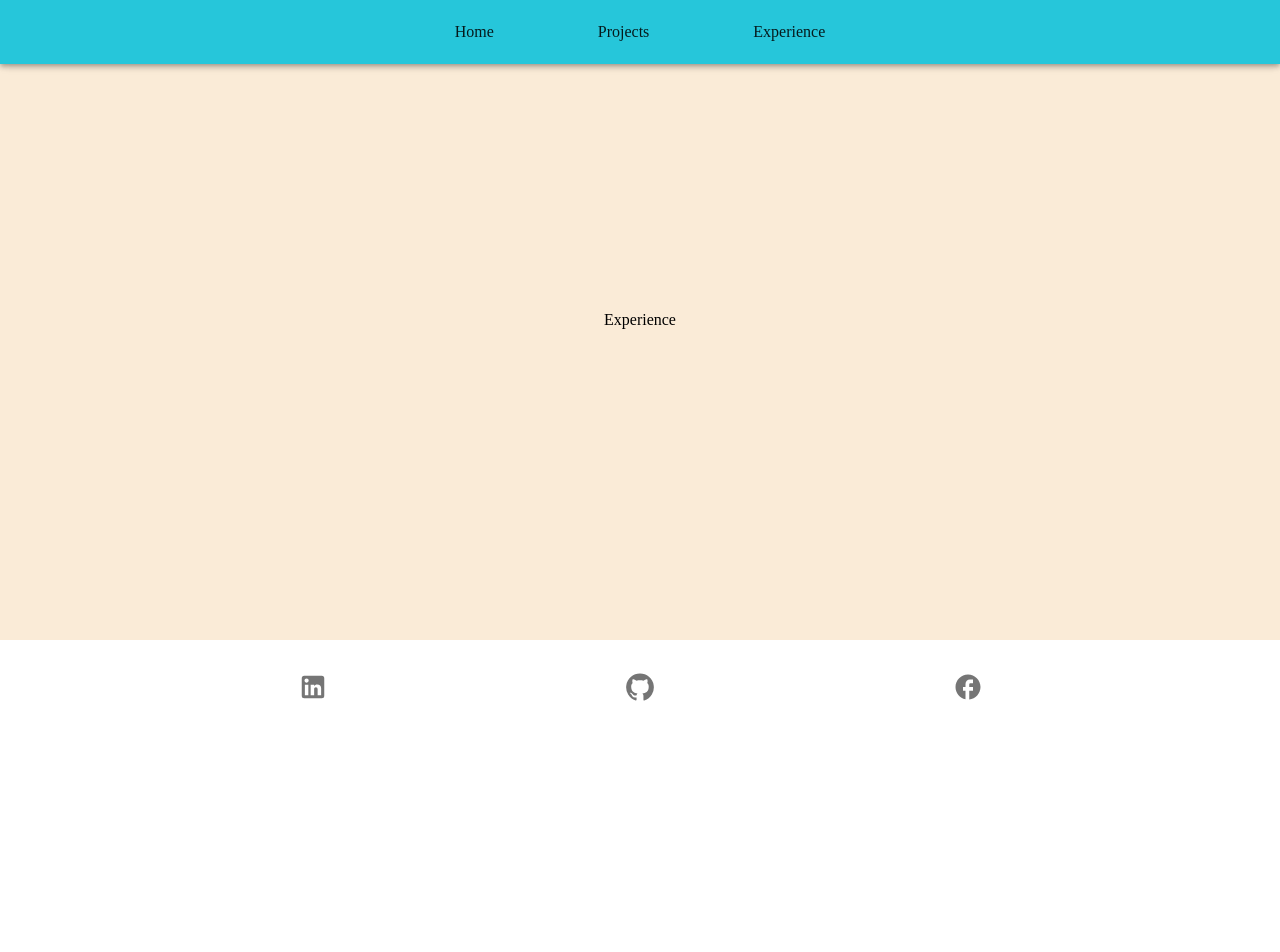
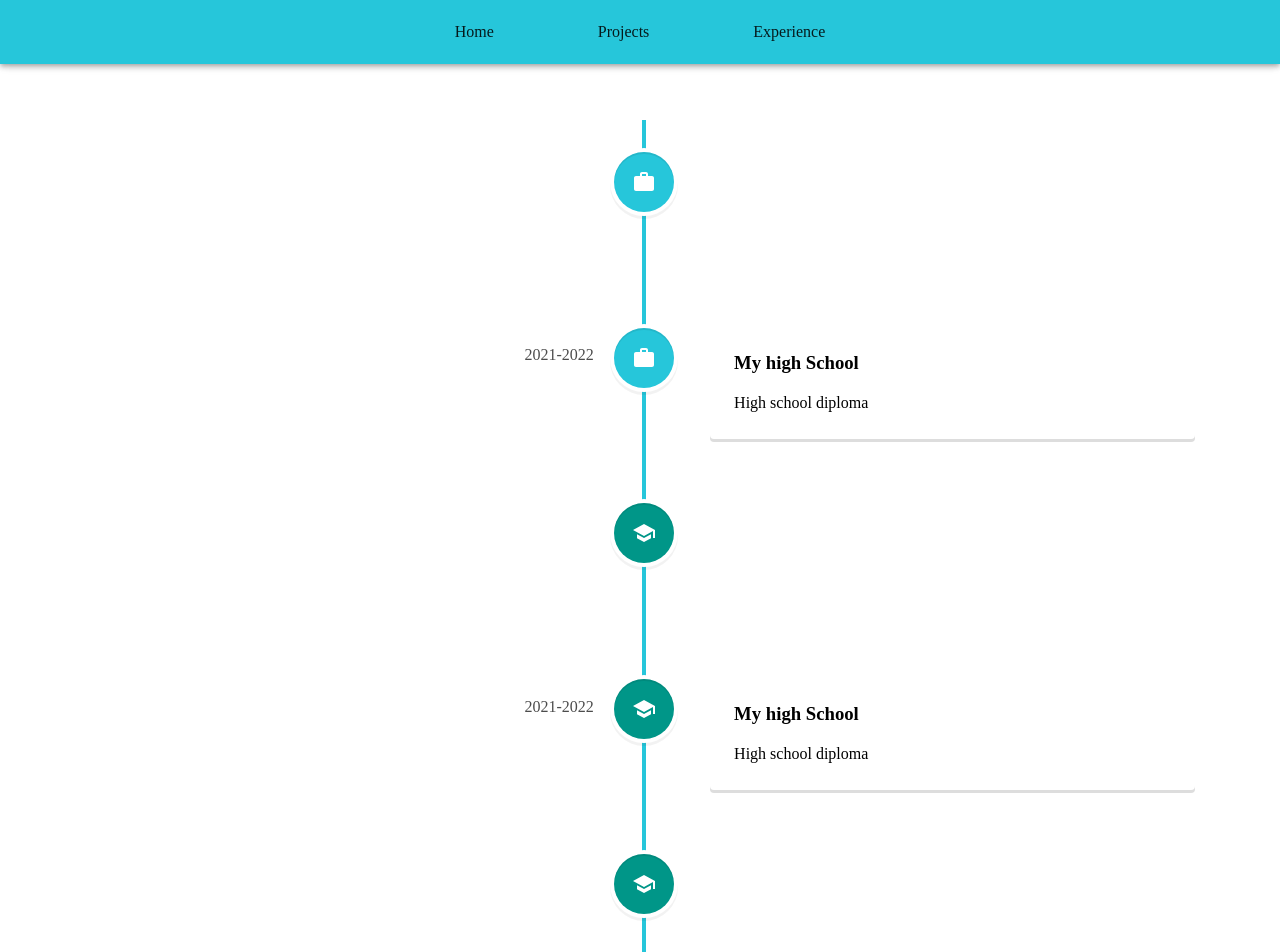
Before and after one commit to yuxianxu/new-portfolio-yx-react, a React (Create React App) app: page /experience in a window 1280 px wide. Shown: the top 952 px of the page. Before the commit the page ends 800 px from the top, so only its background shows below. Built offline with nearby package versions, Linux system fonts and the light colour scheme.

Commit message:
Add experience page verticaltimeline

```diff
--- a/src/components/Footer.js
+++ b/src/components/Footer.js
@@ -6,17 +6,28 @@ function Footer() {
   return (
     <Box>
       <Box
-        sx={{ display: 'flex', justifyContent: 'space-evenly', paddingTop: 4 }}
+        sx={{
+          display: 'flex',
+          justifyContent: 'center',
+          gap: 3,
+          paddingTop: 4,
+          paddingBottom: 4,
+          backgroundColor: 'black',
+          opacity: '0.7',
+        }}
       >
         <Link href="https://linkedin.com/in/yuxianxu">
-          <LinkedIn color="action" sx={{ fontSize: 30 }} />
+          <LinkedIn sx={{ fontSize: 30 }} />
         </Link>
         <Link href="https://github.com/yuxianxu">
-          <GitHub color="action" sx={{ fontSize: 30 }} />
+          <GitHub sx={{ fontSize: 30 }} />
         </Link>
         <Link href="https://facebook.com">
-          <FacebookRounded color="action" sx={{ fontSize: 30 }} />
+          <FacebookRounded sx={{ fontSize: 30 }} />
         </Link>
+      </Box>
+      <Box sx={{ display: 'flex', justifyContent: 'center', paddingTop: 3 }}>
+        &copy; 2022 &nbsp; <Link href="https://yuxianxu.com">Yuxian Xu</Link>
       </Box>
     </Box>
   );
--- a/src/pages/Experience.js
+++ b/src/pages/Experience.js
@@ -1,9 +1,68 @@
-import React from 'react'
+import { Box } from '@mui/material';
+import React from 'react';
+import SchoolIcon from '@mui/icons-material/School';
+import WorkIcon from '@mui/icons-material/Work';
+
+import {
+  VerticalTimeline,
+  VerticalTimelineElement,
+} from 'react-vertical-timeline-component';
+import 'react-vertical-timeline-component/style.min.css';
 
 function Experience() {
   return (
-    <div className='experience'>Experience</div>
-  )
+    <Box sx={{ paddingTop: 15, paddingBottom: {xs: 5}, paddingLeft: {xs:4, }, paddingRight: {xs:3} }}>
+      <VerticalTimeline lineColor="#26c6da">
+        <VerticalTimelineElement
+          className="vertical-timeline-element--education"
+          iconStyle={{ background: '#26c6da', color: '#fff' }}
+          icon={<WorkIcon />}
+          date="2021-2022"
+        >
+          <h3 className="vertical-timeline-element-title">My high School</h3>
+          <p>High school diploma</p>
+        </VerticalTimelineElement>
+
+        <VerticalTimelineElement
+          className="vertical-timeline-element--education"
+          iconStyle={{ background: '#26c6da', color: '#fff' }}
+          icon={<WorkIcon />}
+          date="2021-2022"
+        >
+          <h3 className="vertical-timeline-element-title">My high School</h3>
+          <p>High school diploma</p>
+        </VerticalTimelineElement>
+        <VerticalTimelineElement
+          className="vertical-timeline-element--education"
+          iconStyle={{ background: '#009688', color: '#fff' }}
+          icon={<SchoolIcon />}
+          date="2021-2022"
+        >
+          <h3 className="vertical-timeline-element-title">My high School</h3>
+          <p>High school diploma</p>
+        </VerticalTimelineElement>
+        <VerticalTimelineElement
+          className="vertical-timeline-element--education"
+          iconStyle={{ background: '#009688', color: '#fff' }}
+          icon={<SchoolIcon />}
+          date="2021-2022"
+        >
+          <h3 className="vertical-timeline-element-title">My high School</h3>
+          <p>High school diploma</p>
+        </VerticalTimelineElement>
+        <VerticalTimelineElement
+          className="vertical-timeline-element--education"
+          iconStyle={{ background: '#009688', color: '#fff' }}
+          icon={<SchoolIcon />}
+          date="2021-2022"
+        >
+          <h3 className="vertical-timeline-element-title">My high School</h3>
+          <p>High school diploma</p>
+        </VerticalTimelineElement>
+      </VerticalTimeline>
+
+    </Box>
+  );
 }
 
-export default Experience
+export default Experience;
```
